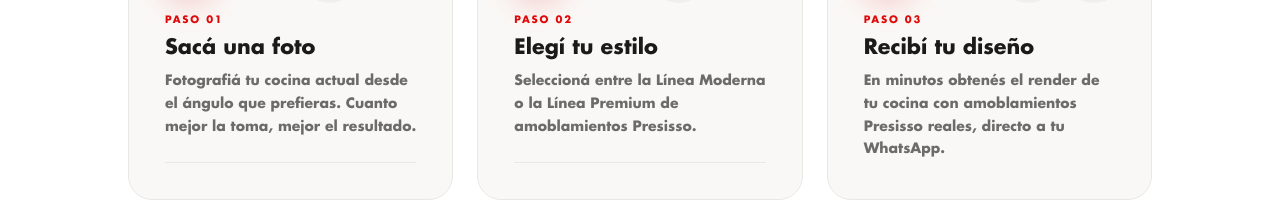
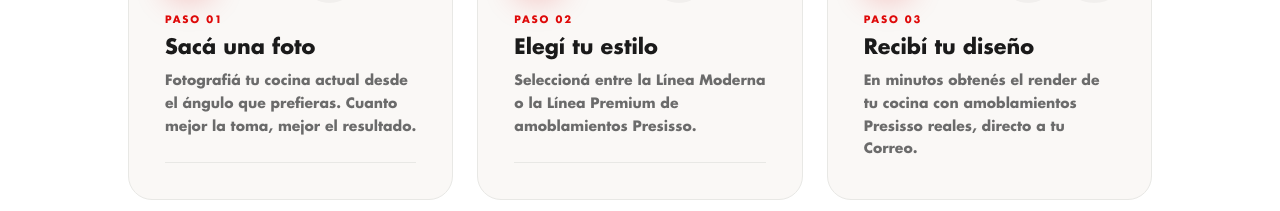
Before and after one commit to MateoGaviraghi/presisso-expo, a Next.js app: page / in a window 1280 px wide. Shown: the part 1204-1415 px from the top of the page. Built offline with nearby package versions, Linux system fonts and the light colour scheme; no server answers.

Commit message:
feat: update delivery method in design rendering description from WhatsApp to Email

```diff
--- a/src/app/page.tsx
+++ b/src/app/page.tsx
@@ -53,7 +53,7 @@
   {
     number: "03",
     title: "Recibí tu diseño",
-    desc: "En minutos obtenés el render de tu cocina con amoblamientos Presisso reales, directo a tu WhatsApp.",
+    desc: "En minutos obtenés el render de tu cocina con amoblamientos Presisso reales, directo a tu Correo.",
     icon: (
       <svg
         viewBox="0 0 24 24"
```
